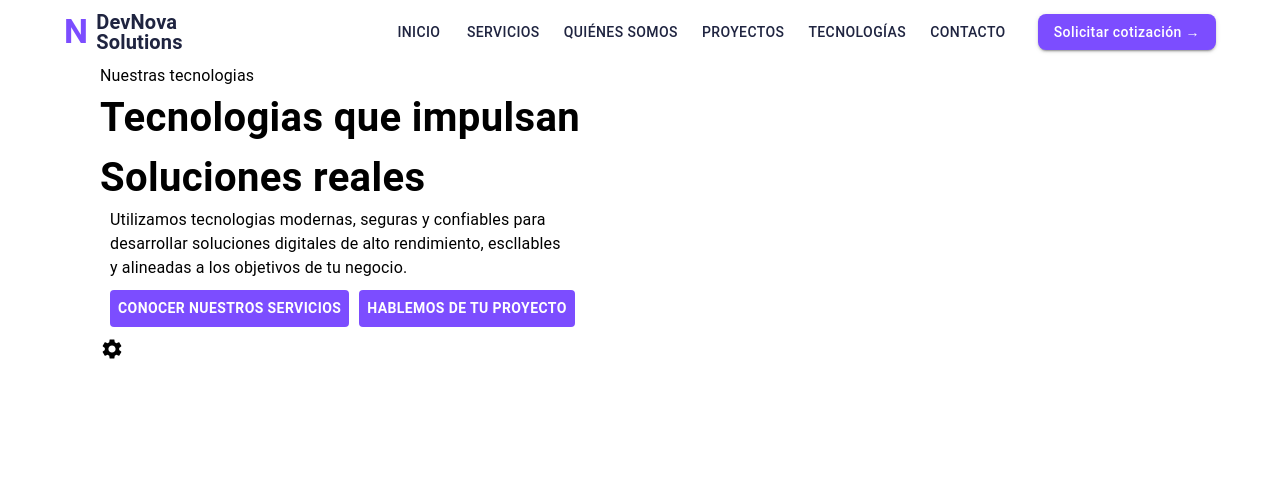
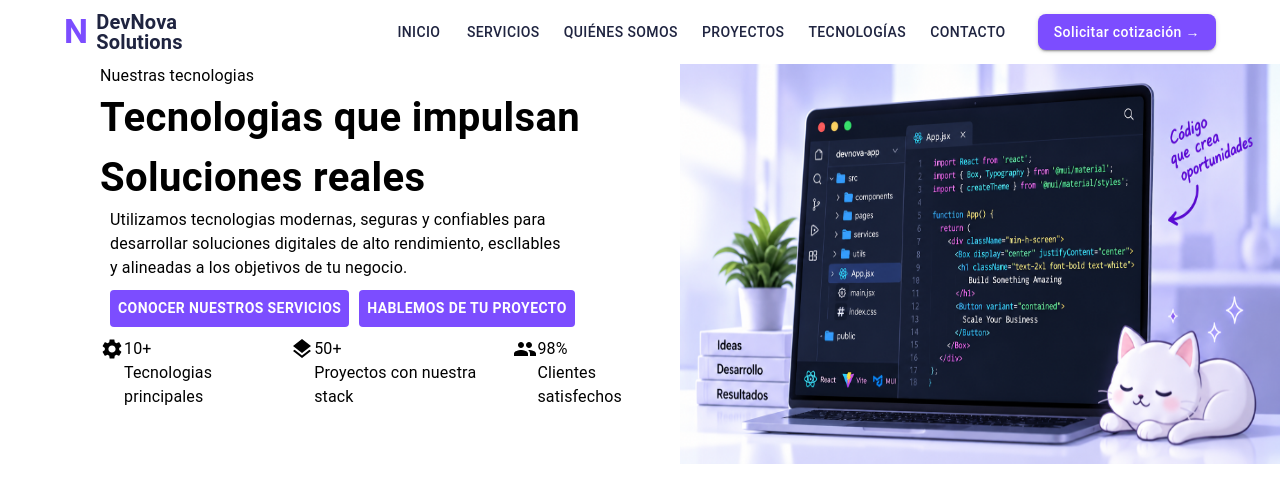
Before and after one commit to jessicahernandezt/dev-nova-solutions, a React (Vite) app: page /tecnologias in a window 1280 px wide. Shown: the top 502 px of the page. Built offline with nearby package versions, Linux system fonts and the light colour scheme.

Commit message:
feat: Añadi la seccion hero, aun sin diseño

```diff
--- a/src/components/Hero.jsx
+++ b/src/components/Hero.jsx
@@ -1,9 +1,12 @@
 import SettingsIcon from '@mui/icons-material/Settings';
+import LayersIcon from '@mui/icons-material/Layers';
+import PeopleIcon from '@mui/icons-material/People';
+
+
 
 import {
     Box,
     Button,
-    Container,
     Typography
 } from '@mui/material'
 
@@ -29,20 +32,37 @@ function Hero() {
                     <Button sx={{backgroundColor:'#7c4dff',color:'white',fontWeight:'bold'}}>Hablemos de tu proyecto</Button>
                 </Box>
 
-                <Box /*Iconos hero*/>
-                    <Box /*Tecnologias*/>
+                <Box sx={{display:'flex'}} /*Iconos hero*/>
+
+                    <Box sx={{display:'flex'}} /*Tecnologias*/>
                         <SettingsIcon></SettingsIcon>
+                        <Box>
+                            <Typography>10+</Typography>
+                            <Typography>Tecnologias principales</Typography>
+                        </Box>
                     </Box>
 
-                    <Box /*Proyectos*/>
-
+                    <Box sx={{display:'flex'}} /*Tecnologias*/>
+                        <LayersIcon></LayersIcon>
+                        <Box>
+                            <Typography>50+</Typography>
+                            <Typography>Proyectos con nuestra stack</Typography>
+                        </Box>
                     </Box>
 
-                    <Box /*Clientes*/>
-
+                    <Box sx={{display:'flex'}} /*Tecnologias*/>
+                        <PeopleIcon></PeopleIcon>
+                        <Box>
+                            <Typography>98%</Typography>
+                            <Typography>Clientes satisfechos</Typography>
+                        </Box>
                     </Box>
                 </Box>
             </Box>
+
+            <Box /*Imagen-Hero*/ component="img" src='./img_hero.png' alt='TecnologiasHero' sx={{
+                height: '400px', width: '600px'
+            }}></Box>
 
         </Box>
     )
```
Also changed, not shown: public/img_hero.png (renamed from public/img (8).png), 1 other file (tests, documents, lock files or other folders).
